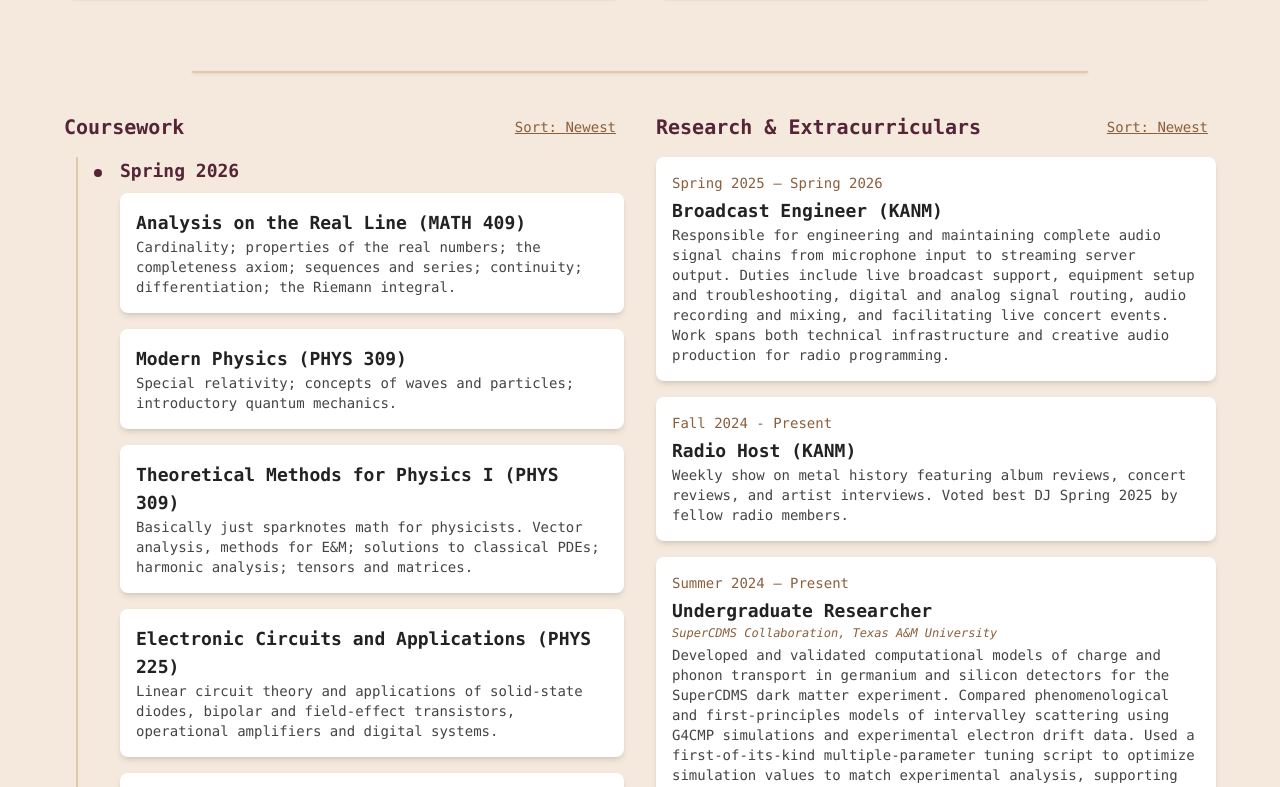
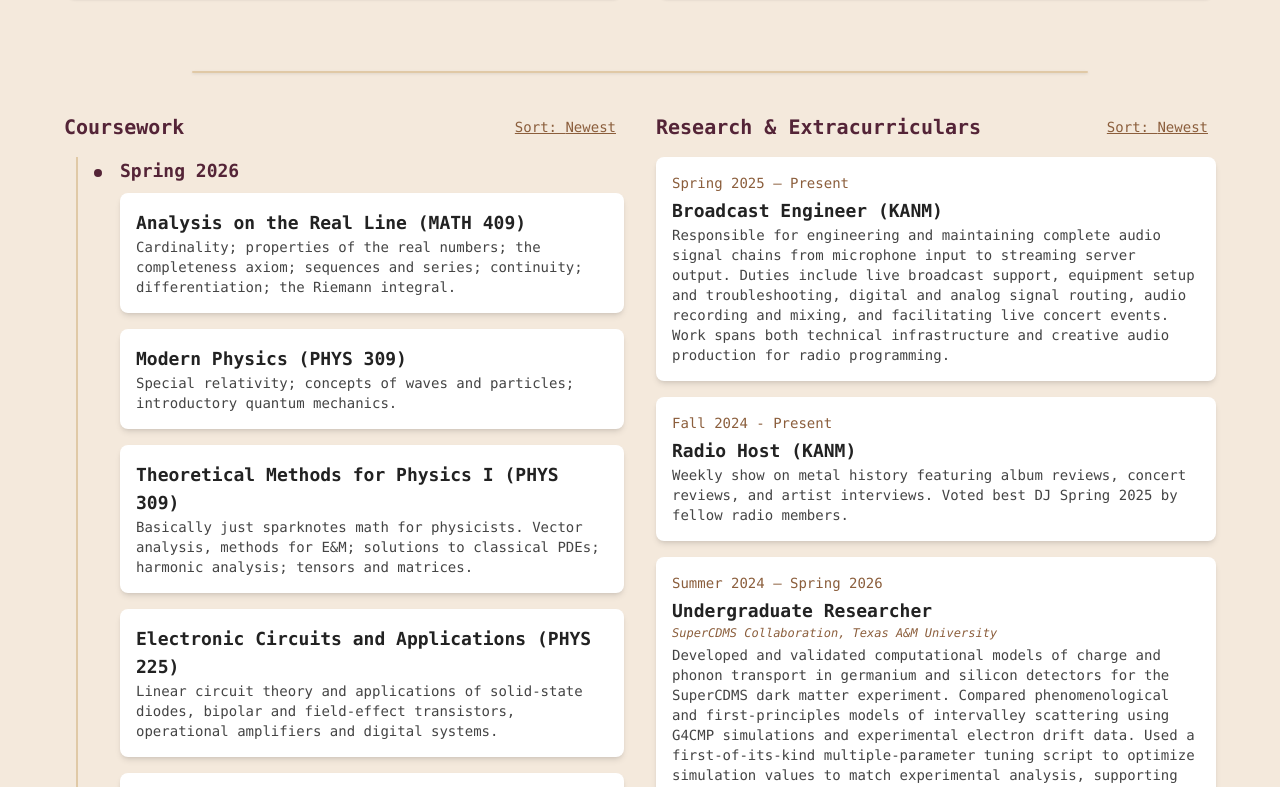
Before and after one commit to KingOfRlyeh/KingOfRlyeh.github.io, an Astro site: page /cv in a window 1280 px wide. Shown: the part 451-1238 px from the top of the page. Built offline with nearby package versions, Linux system fonts and the light colour scheme; Astro itself is replaced by a stand-in of ours.

Commit message:
error fix

```diff
--- a/src/components/ExtracurricularColumn.jsx
+++ b/src/components/ExtracurricularColumn.jsx
@@ -13,7 +13,7 @@ function parseSortKey(dateStr) {
 
 const extracurricularEntries = [
     {
-        date: 'Summer 2024 – Present',
+        date: 'Summer 2024 – Spring 2026',
         sortKey: parseSortKey('Summer 2024'),
         title: 'Undergraduate Researcher',
         subtitle: 'SuperCDMS Collaboration, Texas A&M University',
@@ -26,7 +26,7 @@ const extracurricularEntries = [
         desc: `Weekly show on metal history featuring album reviews, concert reviews, and artist interviews.\nVoted best DJ Spring 2025 by fellow radio members.`
     },
     {
-        date: 'Spring 2025 – Spring 2026',
+        date: 'Spring 2025 – Present',
         sortKey: parseSortKey('Spring 2025'),
         title: 'Broadcast Engineer (KANM)',
         desc: `Responsible for engineering and maintaining complete audio signal chains from microphone input to streaming server output. Duties include live broadcast support, equipment setup and troubleshooting, digital and analog signal routing, audio recording and mixing, and facilitating live concert events.
```
